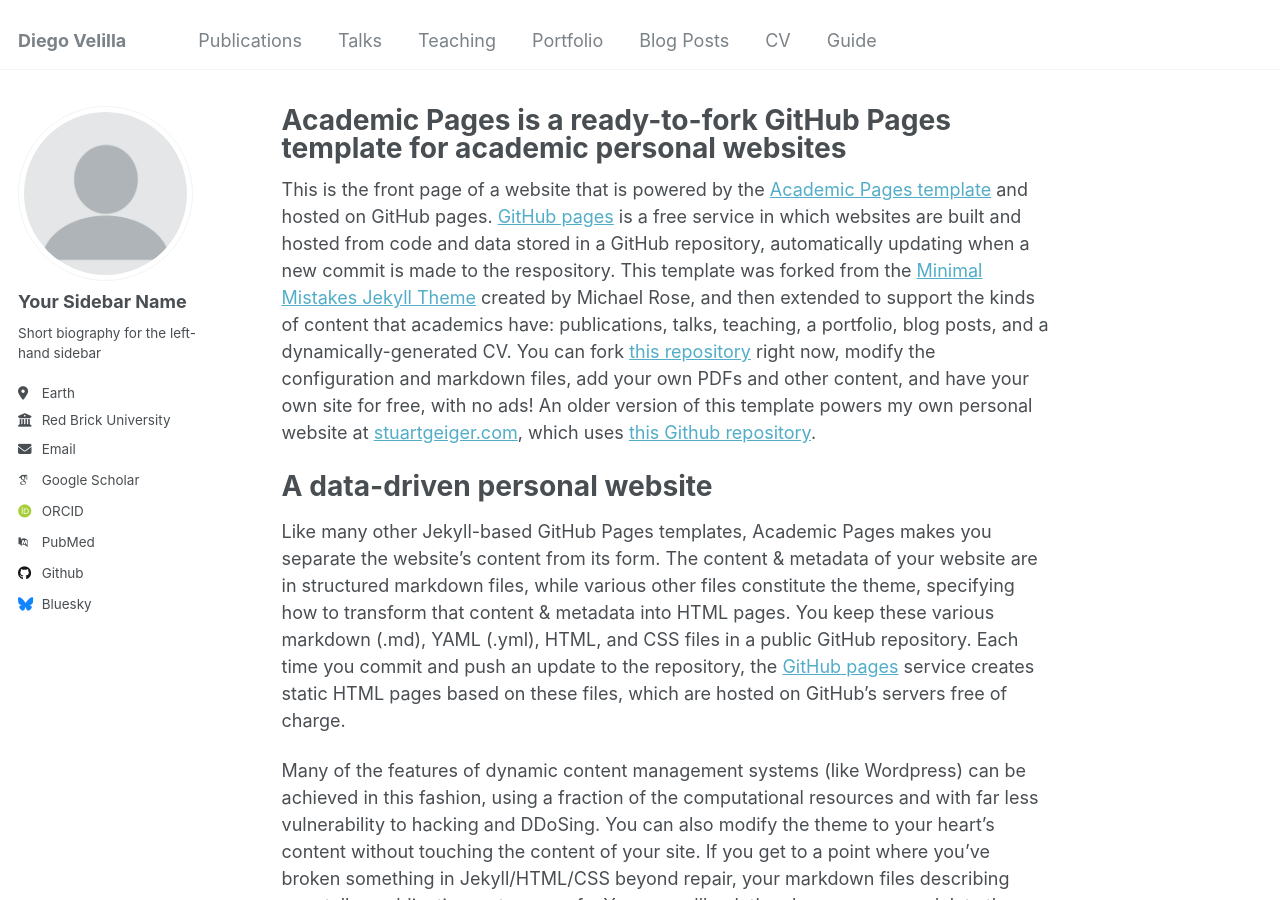
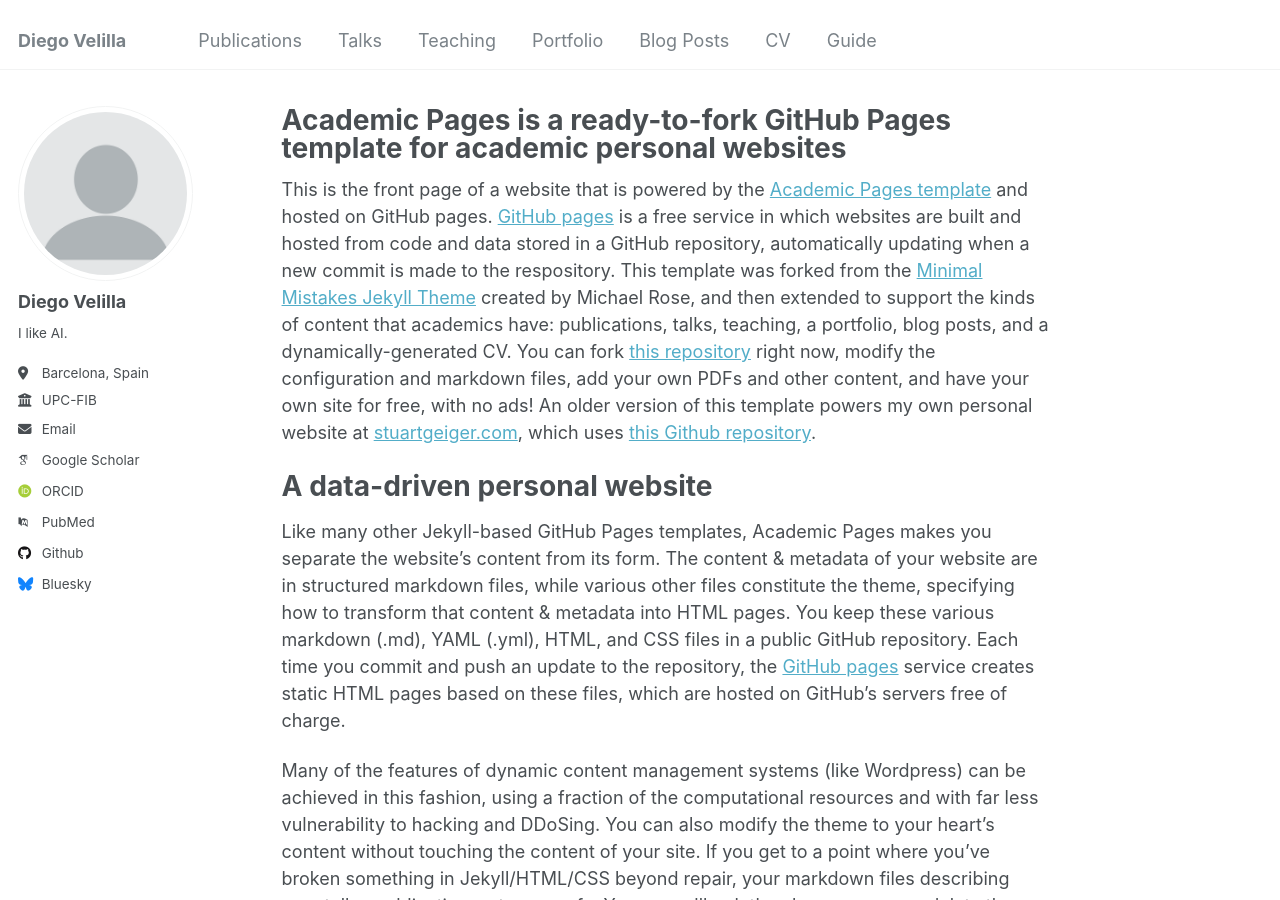
Before and after one commit to diegovelilla/diegovelilla.github.io, a Jekyll site: the page built from _pages/about.md, in a window 1280 px wide and 900 px high. Built offline with Jekyll 4.4.1, drawn with Linux system fonts in a browser that asks for light colours; some web fonts are replaced.

Commit message:
Update _config.yml

```diff
--- a/_config.yml
+++ b/_config.yml
@@ -22,13 +22,13 @@ repository               : "diegovelilla/diegovelilla.github.io"
 author:
   # Biographic information
   avatar           : "profile.png"
-  name             : "Your Sidebar Name"
+  name             : "Diego Velilla"
   pronouns         : # example: "she/her"
-  bio              : "Short biography for the left-hand sidebar"
-  location         : "Earth"
-  employer         : "Red Brick University"
+  bio              : "I like AI."
+  location         : "Barcelona, Spain"
+  employer         : "UPC-FIB"
   uri              : # URL
-  email            : "none@example.org"
+  email            : "diegovelillarecio@gmail.org"
 
   # Academic websites
   arxiv            : # URL - Update with the correct link to your profile
```
